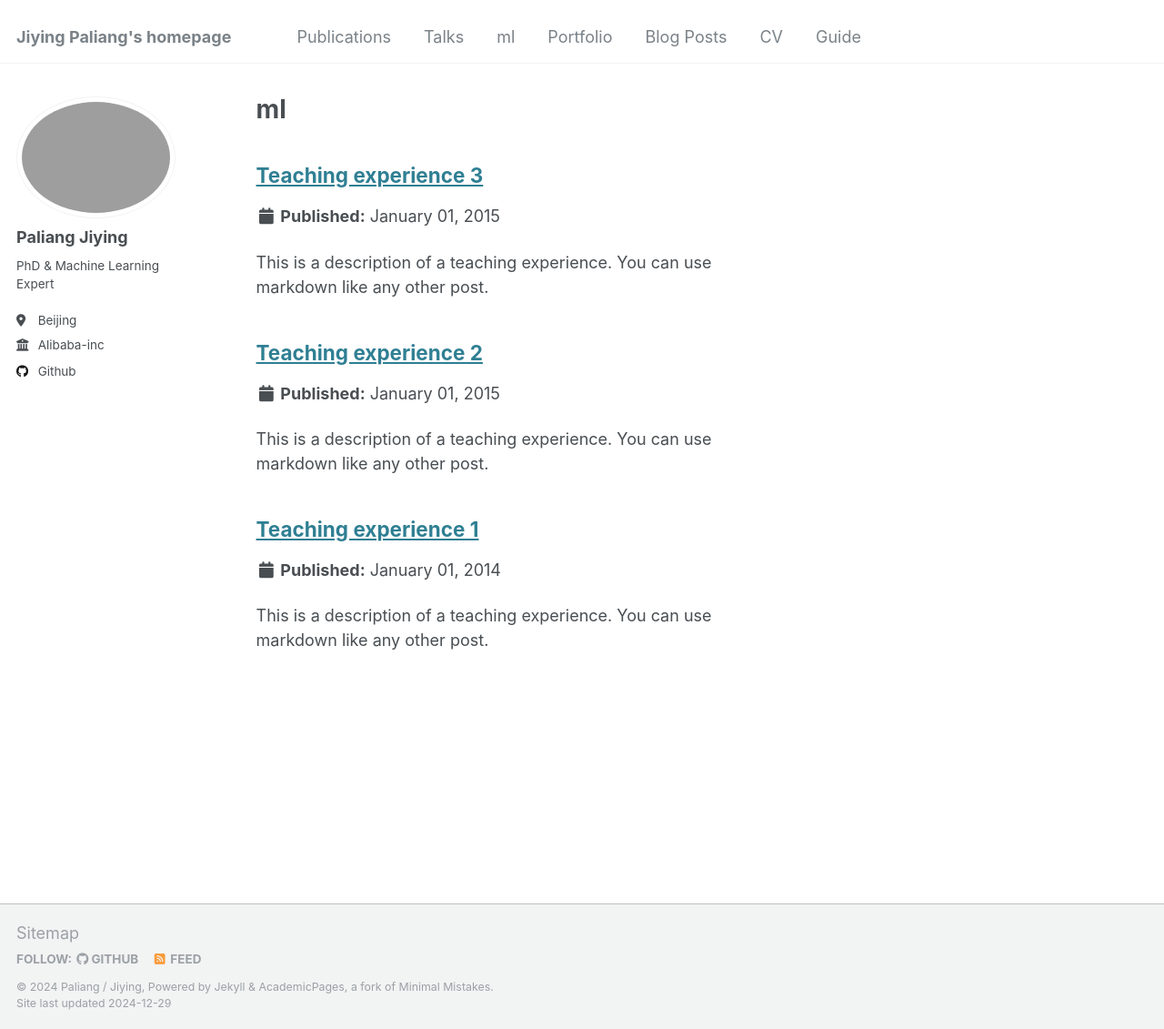
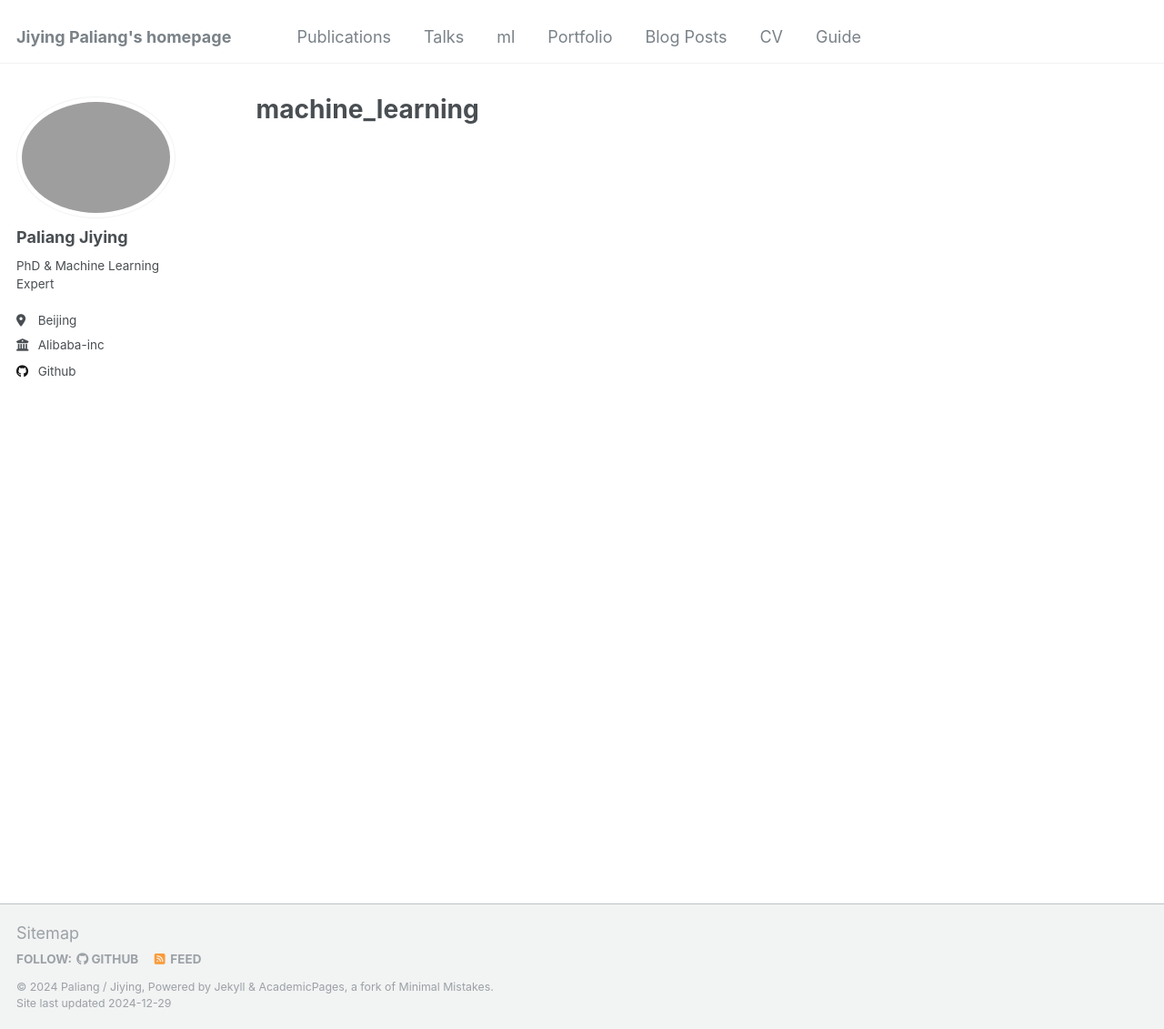
Before and after one commit to Tesla2fox/paliangjiying.github.io, a Jekyll site: the page built from _pages/ml.html, in a window 1280 px wide and 1131 px high. Shown: the whole window at 91% size. Built offline with Jekyll 4.4.1, drawn with Linux system fonts in a browser that asks for light colours.

Commit message:
feats: ttt

```diff
--- a/_config.yml
+++ b/_config.yml
@@ -44,7 +44,7 @@ author:
   bitbucket        : # Username - Update with your username on the site
   codepen          : # Username
   dribbble         : # Username
-  github           : "https://github.com/Tesla2fox"
+  github           : "Tesla2fox"
   kaggle           : # Username
   stackoverflow    : # User number or user number and name (i.e., use "1" or "1/jeff-atwood")
 
@@ -212,7 +212,7 @@ kramdown:
 
 # These settings control the types of collections used by the template
 collections:
-  ml:
+  machine_learning:
     output: true
     permalink: /:collection/:path/
   # publications:
@@ -246,13 +246,13 @@ defaults:
     values:
       layout: single
       author_profile: true
-  # _ml
+  # _machine_learning
   - scope:
       path: ""
-      type: ml
+      type: machine_learning
     values:
       layout: single
-      author_profile: true
+      author_profile: false
       share: true
       comments: true
   # _publications
--- a/_pages/ml.html
+++ b/_pages/ml.html
@@ -1,12 +1,12 @@
 ---
 layout: archive
-title: "ml"
-permalink: /ml/
+title: "machine_learning"
+permalink: /machine_learning/
 author_profile: true
 ---
 
 {% include base_path %}
 
-{% for post in site.ml reversed %}
+{% for post in site.machine_learning reversed %}
   {% include archive-single.html %}
 {% endfor %}
```
